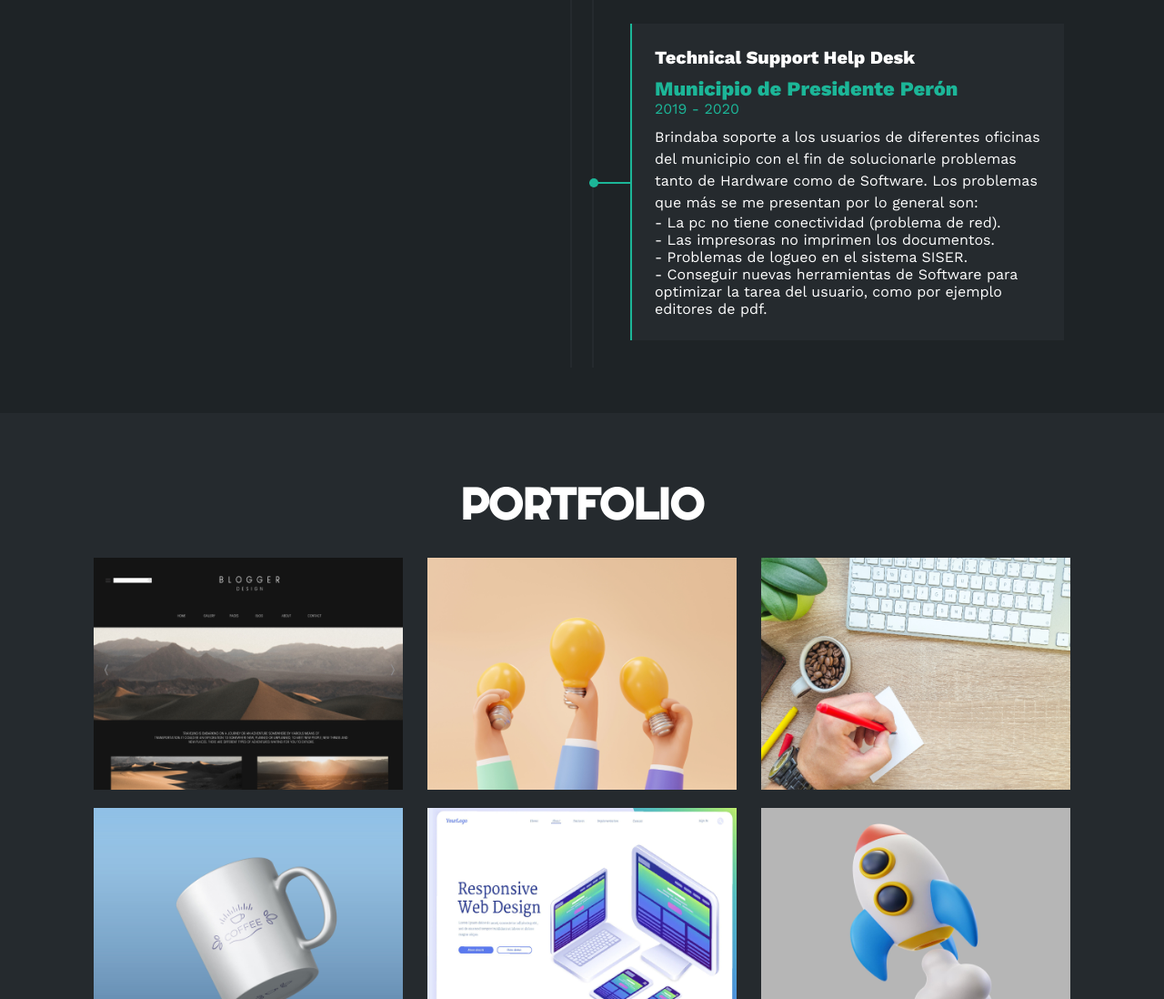
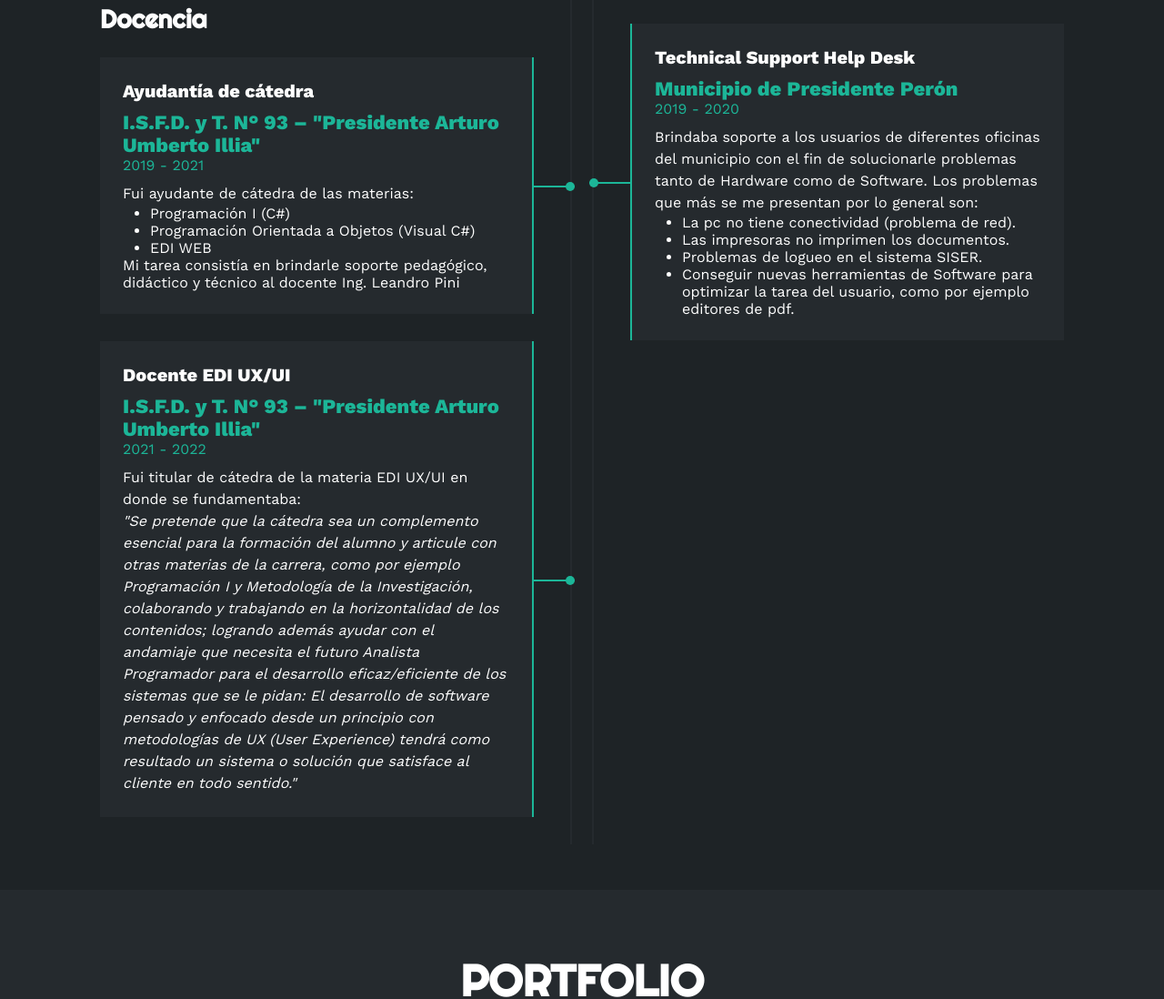
Before and after one commit to LeoSaracco/portfolio, a plain HTML site: page index.html in a window 1280 px wide. Shown: the part 3047-4145 px from the top of the page at 91% size. Drawn offline with nearby package versions, Linux system fonts and the light colour scheme.

Commit message:
Add files via upload

```diff
--- a/estilo.css
+++ b/estilo.css
@@ -220,7 +220,8 @@ html {
 }
 
 .btnCvDownload button {
-    text-decoration: none; color: white;
+    text-decoration: none;
+    color: white;
 }
 
 .sobremi button {
@@ -598,6 +599,10 @@ html {
     bottom: 4px;
 }
 
+.listaTareas {
+    margin-left: 30px;
+}
+
 /* SECCION PORTFOLIO */
 .portfolio {
     background-color: #252A2E;
--- a/index.html
+++ b/index.html
@@ -251,12 +251,60 @@
                             conectividad,
                             se amplían las aplicaciones y la investigación en Ciencia de Datos. Al ser transversal a
                             múltiples disciplinas, su campo profesional es deslocalizado y tiene una creciente demanda
-                            de formación, económico y científico a nivel nacional e internacional.</p>
+                            de formación científico a nivel nacional e internacional.</p>
                         <div class="conectori">
                             <div class="circuloi"></div>
                         </div>
                     </div>
-
+                    <h3>Docencia</h3>
+                    <div class="item izq">
+                        <h4>Ayudantía de cátedra</h4>
+                        <span class="casa">I.S.F.D. y T. N° 93 – "Presidente Arturo Umberto Illia"</span>
+                        <span class="fecha">2019 - 2021</span>
+                        <p>
+                            Fui ayudante de cátedra de las materias:
+                        <ul class="listaTareas">
+                            <li>Programación I (C#)</li>
+                            <li>Programación Orientada a Objetos (Visual C#)</li>
+                            <li>EDI WEB</li>
+                        </ul>
+                        Mi tarea consistía en brindarle soporte pedagógico, didáctico y técnico al docente Ing. Leandro
+                        Pini
+                        </p>
+                        <div class="conectori">
+                            <div class="circuloi"></div>
+                        </div>
+                    </div>
+                    <div class="item izq">
+                        <h4>Docente EDI UX/UI</h4>
+                        <span class="casa">I.S.F.D. y T. N° 93 – "Presidente Arturo Umberto Illia"</span>
+                        <span class="fecha">2021 - 2022</span>
+                        <p>
+                            Fui titular de cátedra de la materia EDI UX/UI en donde se fundamentaba:
+                            <br>
+                            <i>
+                                "Se pretende que la cátedra sea un complemento esencial para la formación del alumno y
+                                articule con
+                                otras materias de la carrera, como por ejemplo Programación I y Metodología de la
+                                Investigación,
+                                colaborando y trabajando en la horizontalidad de los contenidos; logrando además ayudar
+                                con
+                                el
+                                andamiaje que necesita el futuro Analista Programador para el desarrollo
+                                eficaz/eficiente de
+                                los
+                                sistemas que se le pidan: El desarrollo de software pensado y enfocado desde un
+                                principio
+                                con
+                                metodologías de UX (User Experience) tendrá como resultado un sistema o solución que
+                                satisface al
+                                cliente en todo sentido."
+                            </i>
+                        </p>
+                        <div class="conectori">
+                            <div class="circuloi"></div>
+                        </div>
+                    </div>
                 </div>
 
                 <div class="col derecha">
@@ -268,7 +316,7 @@
                         <p>Actualmente estoy desempeñando tareas de Arquitectura, SRE y desarrollo FullStack bajo
                             metodologías ágiles según equipo. Tengo a cargo 5 personas y suelo dar soporte en cuestiones
                             técnicas a cualquier equipo de la consultora. Dada una necesidad, suelo investigar
-                            autónomamente y luego doy capacitaciones si es necesario.</p>
+                            autónomamente y luego dar capacitaciones si es necesario.</p>
                         <div class="conectord">
                             <div class="circulod"></div>
                         </div>
@@ -292,20 +340,26 @@
                         <h4>Technical Support Help Desk</h4>
                         <span class="casa">Municipio de Presidente Perón</span>
                         <span class="fecha">2019 - 2020</span>
-                        <p>Brindaba soporte a los usuarios de diferentes oficinas del municipio con el fin de solucionarle problemas tanto de Hardware como de Software.
+                        <p>Brindaba soporte a los usuarios de diferentes oficinas del municipio con el fin de
+                            solucionarle problemas tanto de Hardware como de Software.
                             Los problemas que más se me presentan por lo general son:
-                            <ul class="li">- La pc no tiene conectividad (problema de red).</ul>
-                            <ul class="li">- Las impresoras no imprimen los documentos.</ul>
-                            <ul class="li">- Problemas de logueo en el sistema SISER.</ul>
-                            <ul class="li">- Conseguir nuevas herramientas de Software para optimizar la tarea del usuario, como por ejemplo editores de pdf.</p></ul>
+                        <ul class="listaTareas">
+                            <li>La pc no tiene conectividad (problema de red).</li>
+                            <li>Las impresoras no imprimen los documentos.</li>
+                            <li>Problemas de logueo en el sistema SISER.</li>
+                            <li>Conseguir nuevas herramientas de Software para optimizar la tarea del usuario,
+                                como por ejemplo editores de pdf.</li>
+                        </ul>
                         <div class="conectord">
                             <div class="circulod"></div>
                         </div>
                     </div>
+                    <!--TODO Hacer la parte de docencia / ayudante de cátedra-->
                 </div>
             </div>
         </div>
     </section>
+
 
     <!-- SECCION PORTFOLIO -->
     <section id="portfolio" class="portfolio">
```
